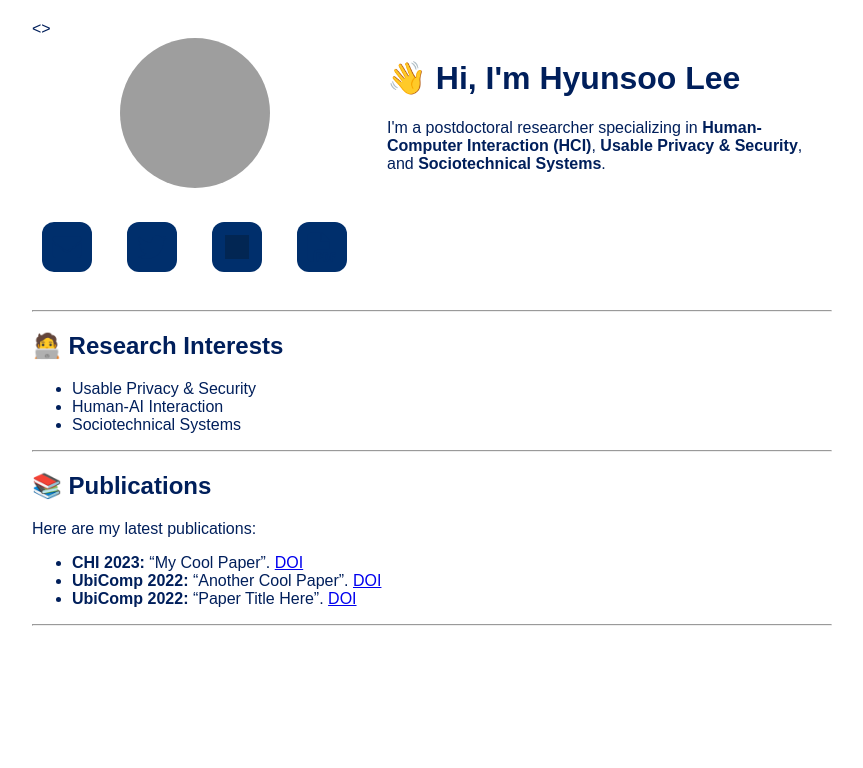
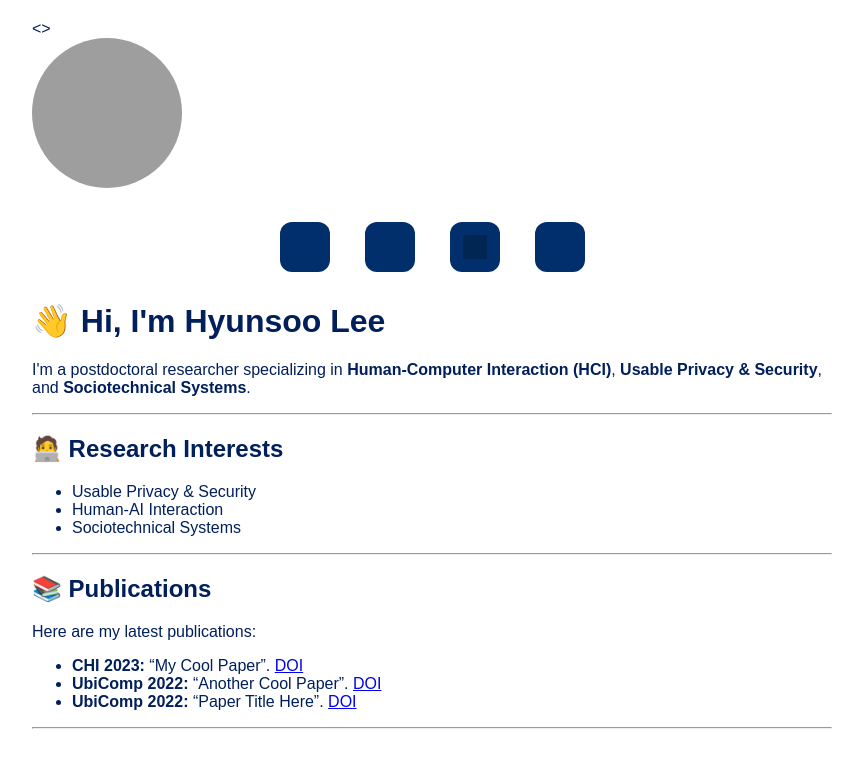
Before and after one commit to hslee90/hslee90.github.io, a Jekyll site: the page built from index.md, in a window 1280 px wide. Shown: the top 768 px of the page, without its empty margins (208-1071 px from the left). Built offline with Jekyll 4.4.1, drawn with Linux system fonts in a browser that asks for light colours; nearby versions of some CDN libraries; grey boxes are pictures that could not be loaded.

Commit message:
Update index.md

```diff
--- a/index.md
+++ b/index.md
@@ -2,13 +2,13 @@
 layout: default
 title: "Hyunsoo Lee"
 ---
-<div style="display: flex; align-items: flex-start; gap: 30px;">
+<div style="text-align: left;">
 
   <!-- 왼쪽: 프로필 이미지 + 아이콘 -->
-  <div style="text-align: center;">
+  <div style="text-align: left;">
     <img src="assets/images/profile.jpg" alt="Profile Image" style="width: 150px; height: 150px; border-radius: 50%; margin-bottom: 15px;">
 
-    <div class="icon-bar">
+    <div class="icon-bar" style="text-align: left;">
       <a href="mailto:hslee90@kaist.ac.kr" class="icon-square"><i class="fa-solid fa-envelope"></i></a>
       <a href="https://twitter.com/hyunsoo820" class="icon-square"><i class="fa-brands fa-twitter"></i></a>
       <a href="https://scholar.google.com/citations?user=ctglUjoAAAAJ&hl=en" class="icon-square">
@@ -19,13 +19,12 @@ title: "Hyunsoo Lee"
   </div>
 
   <!-- 오른쪽: 자기소개 글 -->
-  <div>
+  <div style="text-align: left;">
     <h1>👋 Hi, I'm Hyunsoo Lee</h1>
     <p>I'm a postdoctoral researcher specializing in <strong>Human-Computer Interaction (HCI)</strong>, <strong>Usable Privacy & Security</strong>, and <strong>Sociotechnical Systems</strong>.</p>
   </div>
 
 </div>
-
 ---
 ## 🧑‍💻 Research Interests
 
```
